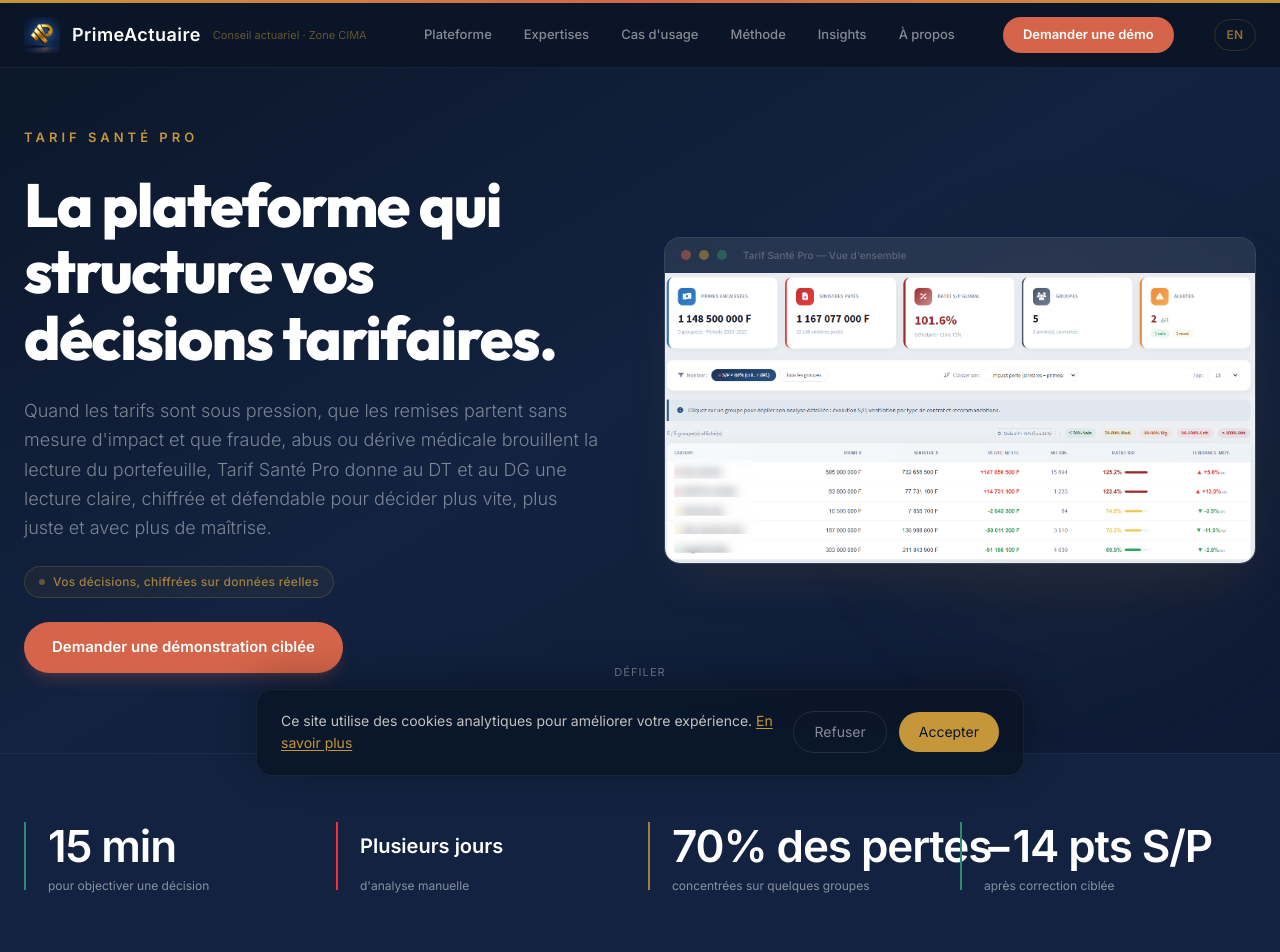
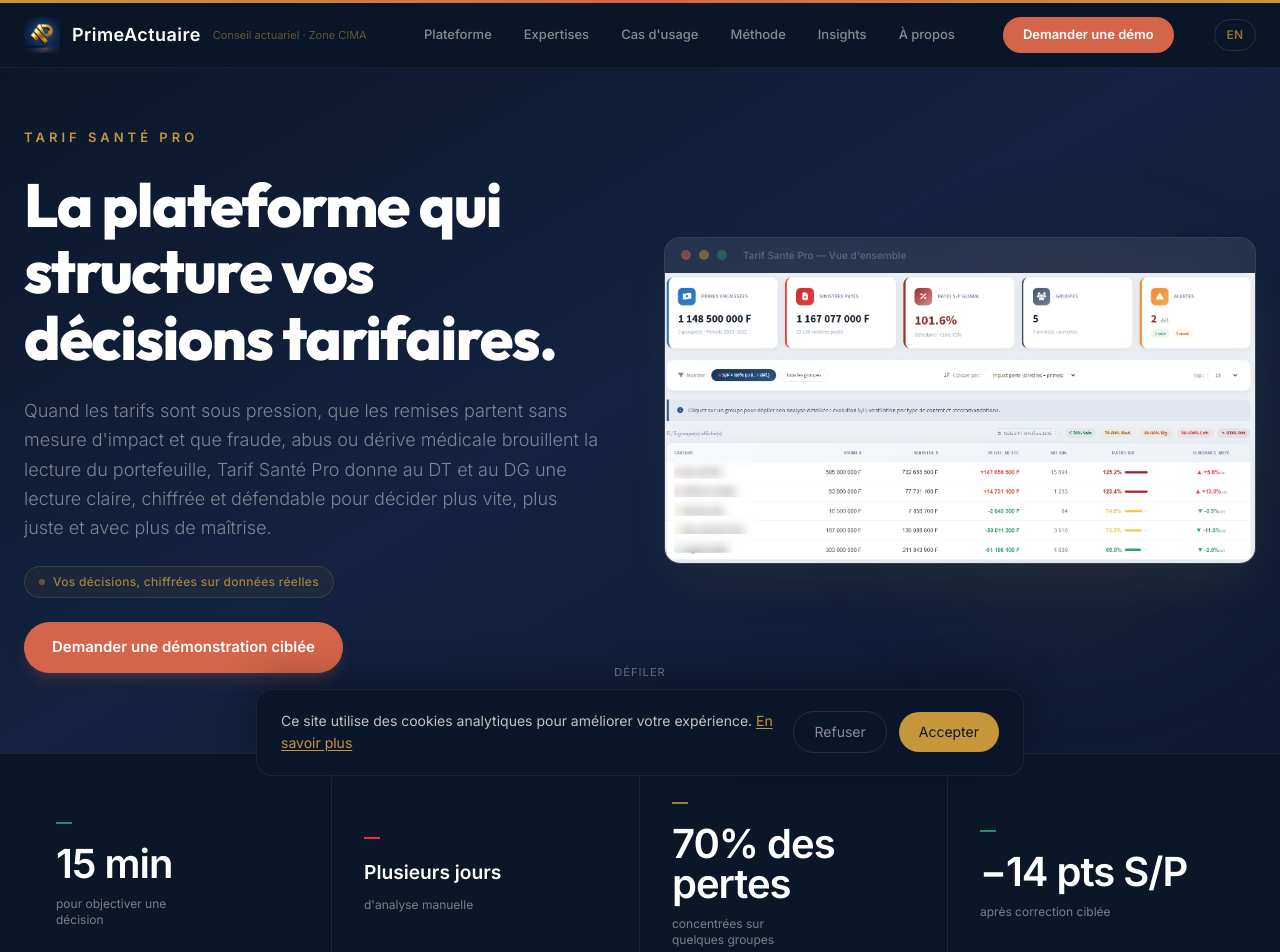
Before and after one commit to sidickgoldman/SiteWeb_PrimeActuaire, a Next.js app: page /plateforme in a window 1280 px wide. Shown: the top 952 px of the page. Built offline with nearby package versions, Linux system fonts and the light colour scheme.

Commit message:
design: screenshotsTitle + keyNumbers layout divide-x Clay/StudioUX

```diff
--- a/src/app/plateforme/PlateformeClient.tsx
+++ b/src/app/plateforme/PlateformeClient.tsx
@@ -94,29 +94,29 @@
         </section>
 
         {/* Key numbers */}
-        <section className="bg-navy-mid border-y border-white/5">
-          <div className="max-w-7xl mx-auto px-6 py-16 grid grid-cols-2 lg:grid-cols-4 gap-y-12 lg:gap-y-0 lg:gap-x-4">
+        <section className="bg-navy border-y border-white/[0.07]">
+          <div className="max-w-7xl mx-auto px-6">
+            <div className="grid grid-cols-2 lg:grid-cols-4 divide-x divide-white/[0.07]">
               {p.keyNumbers.map((s, i) => {
                 const isNumeric = isNumericAnchor(s.value);
                 return (
                 <motion.div
                   key={s.value}
-                initial={{ opacity: 0, y: 20 }}
+                  initial={{ opacity: 0, y: 16 }}
                   whileInView={{ opacity: 1, y: 0 }}
                   viewport={{ once: true }}
                   transition={{ duration: 0.5, delay: i * 0.1 }}
-                className="relative pl-6 pr-6"
+                  className="px-8 py-12 flex flex-col justify-center"
                 >
-                <span className={`absolute left-0 top-1 bottom-1 w-[2px] ${barColors[i]}`} />
-                <div className="h-14 flex items-center">
-                  <p className={`font-[var(--font-heading)] font-extrabold whitespace-nowrap leading-none text-white ${
-                    isNumeric ? "text-4xl lg:text-[2.75rem] tracking-tight" : "text-[1.1rem] lg:text-[1.25rem]"
+                  <span className={`block w-4 h-[2px] ${barColors[i]} mb-5`} />
+                  <p className={`font-[var(--font-heading)] font-extrabold leading-none text-white ${
+                    isNumeric ? "text-[2rem] lg:text-[2.5rem] tracking-tight" : "text-[1.1rem] lg:text-[1.2rem] leading-snug"
                   }`}>{s.value}</p>
-                </div>
-                <p className="text-[12px] text-white/50 leading-snug mt-1">{s.label}</p>
+                  <p className="text-[12px] text-white/45 leading-snug mt-3 max-w-[140px]">{s.label}</p>
                 </motion.div>
                 );
               })}
+            </div>
           </div>
         </section>
 
--- a/src/i18n/en.ts
+++ b/src/i18n/en.ts
@@ -554,7 +554,7 @@
       { title: "Export & presentation", desc: "PDF, PowerPoint, Excel reports. Ready for the board." },
     ],
     screenshotsEyebrow: "Preview",
-    screenshotsTitle: "What the technical director sees in Tarif Santé Pro.",
+    screenshotsTitle: "A clear read to decide on your portfolio.",
     ctaTitle: "Ready to see Tarif Santé Pro in action?",
     ctaDesc: "20 minutes is enough for a portfolio diagnosis.",
     ctaButton: "Schedule a Demo",
--- a/src/i18n/fr.ts
+++ b/src/i18n/fr.ts
@@ -552,7 +552,7 @@
       { title: "Export & restitution", desc: "Rapports PDF, PowerPoint, Excel. Prêts pour le comité." },
     ],
     screenshotsEyebrow: "Aperçu",
-    screenshotsTitle: "Ce que voit le DT dans Tarif Santé Pro.",
+    screenshotsTitle: "Une lecture claire pour décider sur votre portefeuille.",
     ctaTitle: "Prêt à voir Tarif Santé Pro en action ?",
     ctaDesc: "20 minutes suffisent pour un diagnostic sur votre portefeuille.",
     ctaButton: "Planifier une démo",
```
Lines whose indentation alone changed are shown as unchanged.
